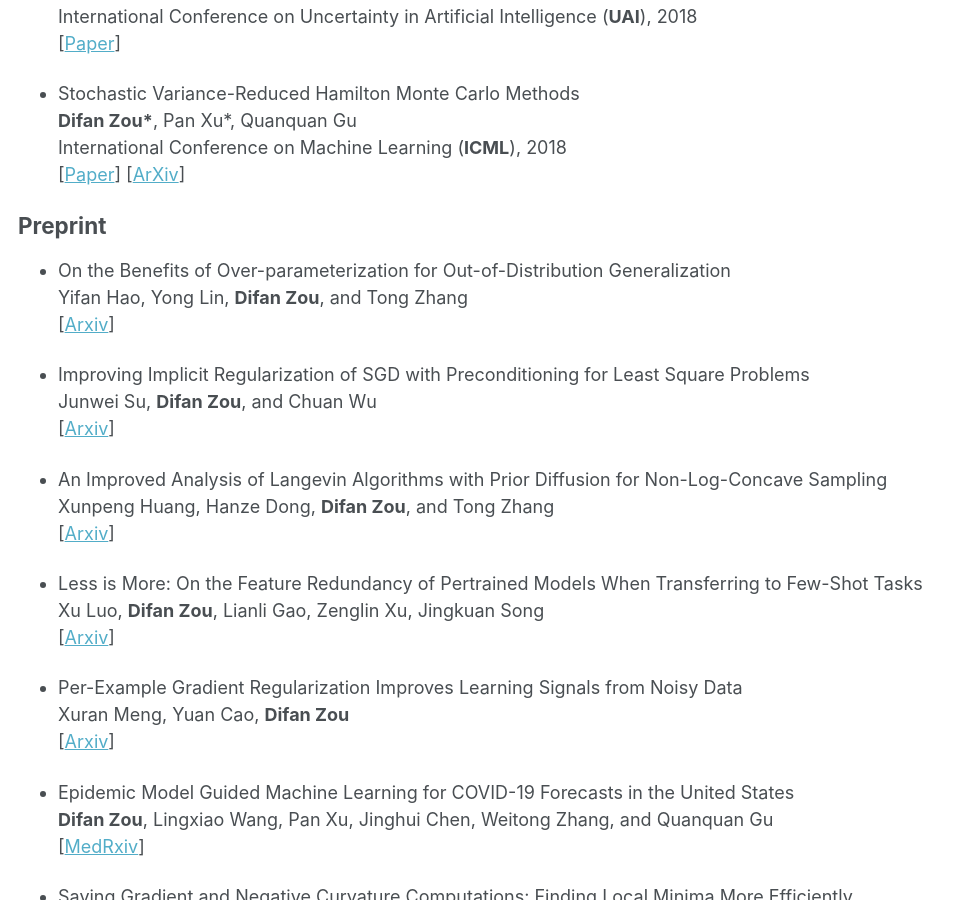
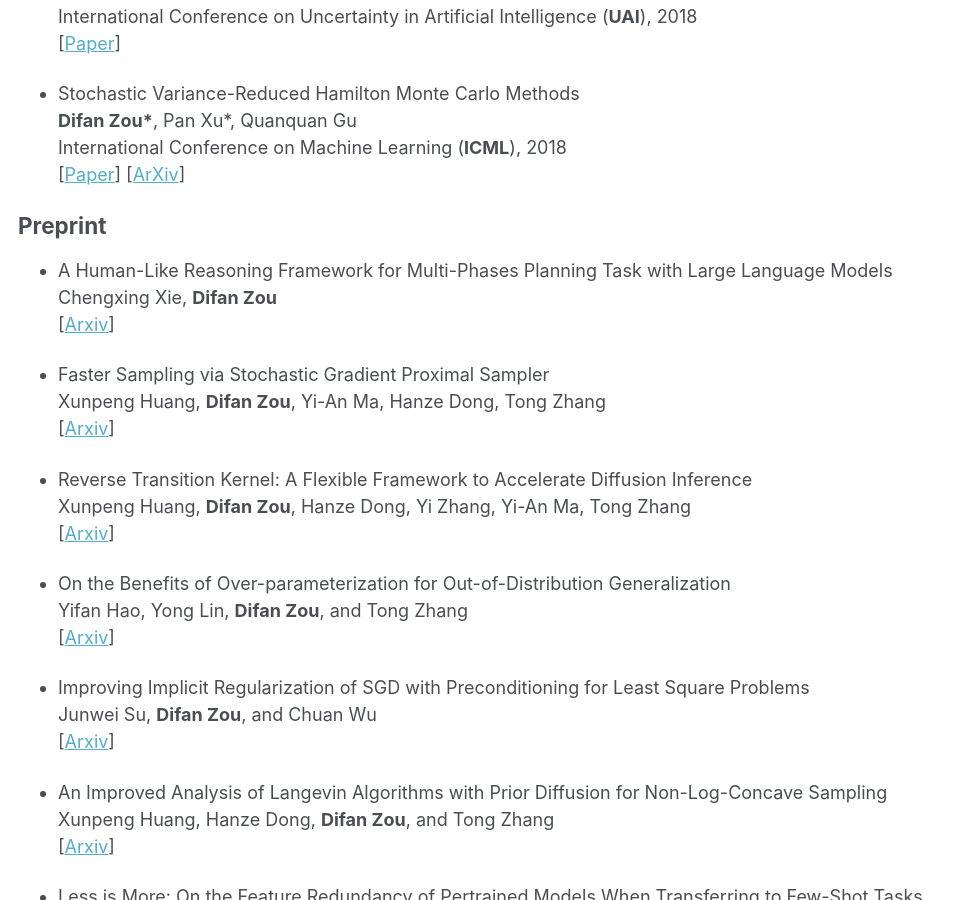
Before and after one commit to difanzou/difanzou.github.io, a Jekyll site: the page built from _pages/publications.md, in a window 1280 px wide and 900 px high, scrolled down 4788 px. Shown: the whole window, without its empty margins (0-966 px from the left). Built offline with Jekyll 4.4.1, drawn with Linux system fonts in a browser that asks for light colours.

Commit message:
add reseach updates

```diff
--- a/_pages/publications.md
+++ b/_pages/publications.md
@@ -207,6 +207,19 @@ International Conference on Machine Learning (**ICML**), 2018\
 
 ## Preprint
 
+* A Human-Like Reasoning Framework for Multi-Phases Planning Task with Large Language Models\
+Chengxing Xie, **Difan Zou** \
+\[[Arxiv](https://arxiv.org/pdf/2405.18208)\]
+
+
+* Faster Sampling via Stochastic Gradient Proximal Sampler\
+Xunpeng Huang, **Difan Zou**, Yi-An Ma, Hanze Dong, Tong Zhang\
+\[[Arxiv](https://arxiv.org/pdf/2405.16734)\]
+
+* Reverse Transition Kernel: A Flexible Framework to Accelerate Diffusion Inference\
+Xunpeng Huang, **Difan Zou**, Hanze Dong, Yi Zhang, Yi-An Ma, Tong Zhang\
+\[[Arxiv](https://arxiv.org/pdf/2405.16387)\]
+
 
 * On the Benefits of Over-parameterization for Out-of-Distribution Generalization\
 Yifan Hao, Yong Lin, **Difan Zou**, and Tong Zhang\
```
